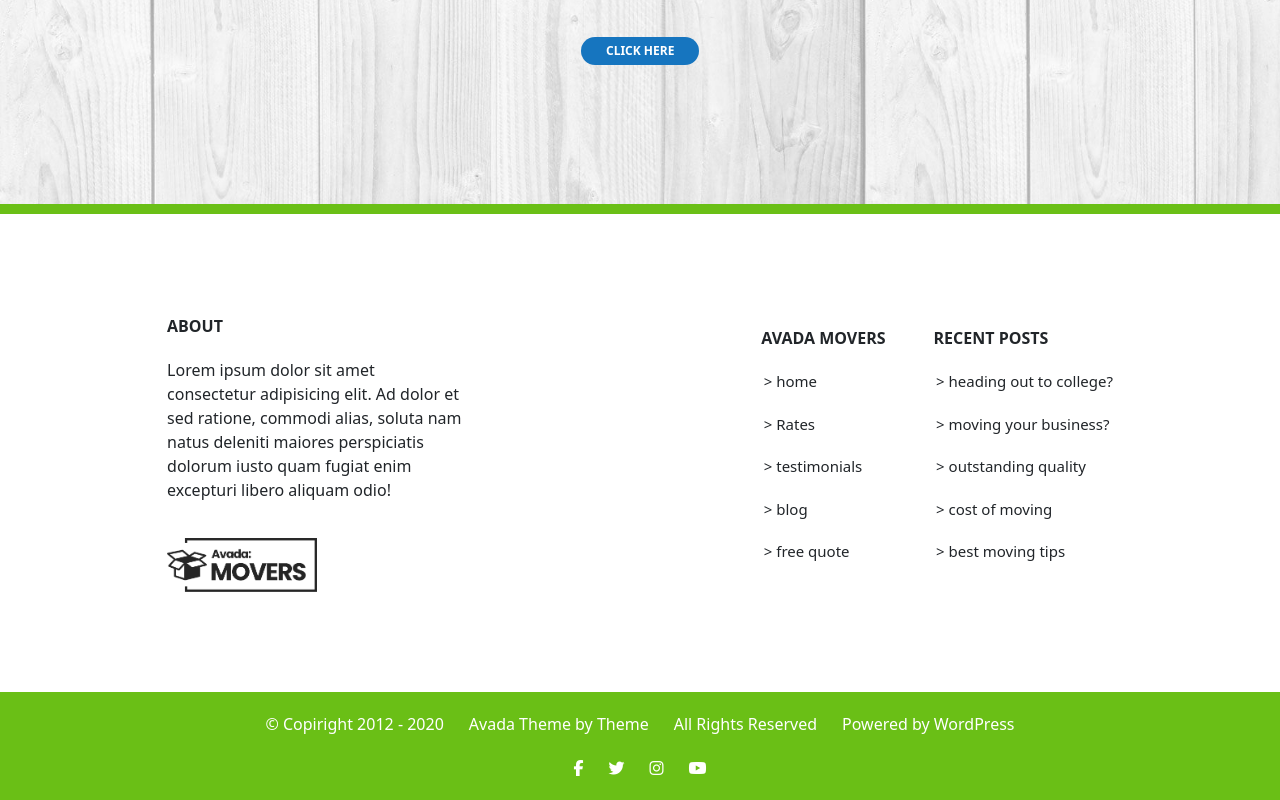
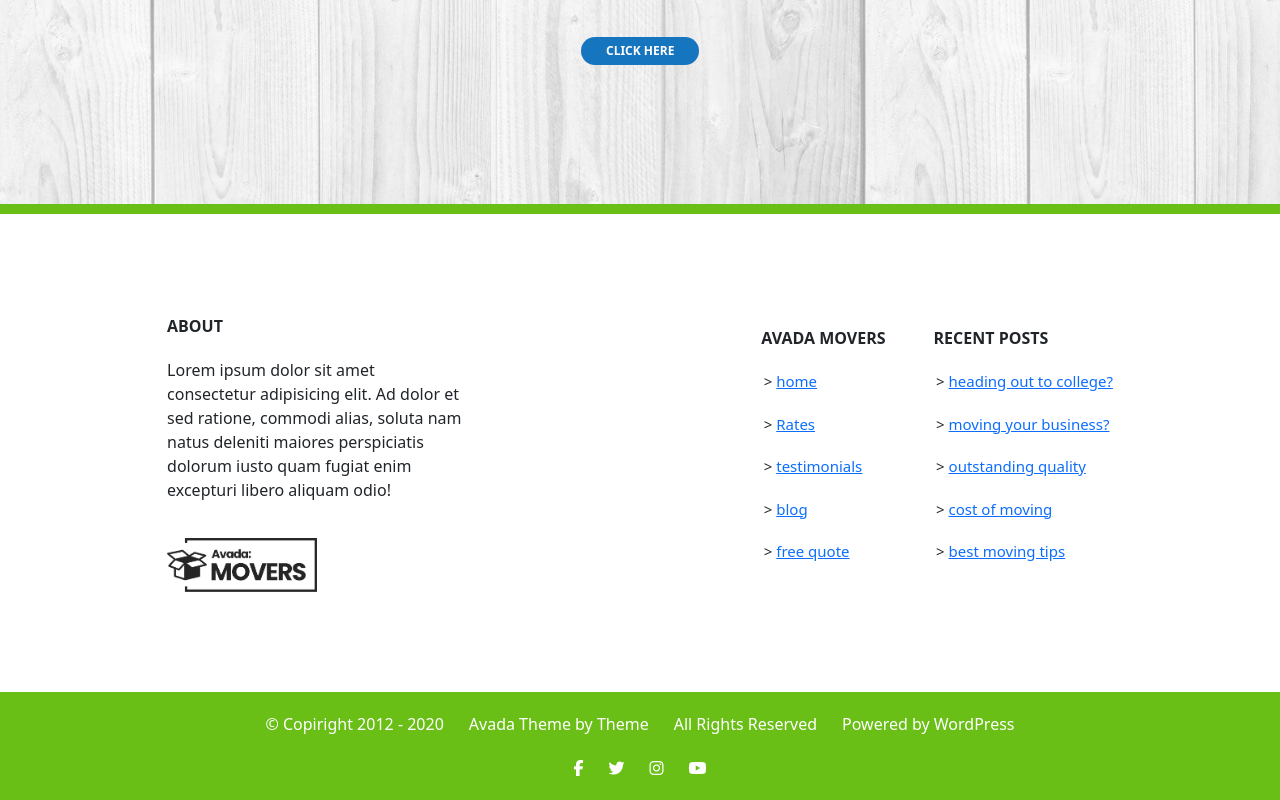
Before and after one commit to danilopiccinni/proj-html-vuejs, a Vue app: page / in a window 1280 px wide. Shown: the part 4049-4849 px from the top of the page. Built offline with nearby package versions, Linux system fonts and the light colour scheme.

Commit message:
modifica sui link 'a'

```diff
--- a/src/components/AppFooter.vue
+++ b/src/components/AppFooter.vue
@@ -49,7 +49,7 @@
                 <div v-for="column in columns" class="column">
                     <strong> {{ column.title }}</strong>
                     <ul>
-                        <li v-for="link in column.links">{{ link }}</li>
+                        <li v-for="link in column.links"><a :href="link">{{ link }}</a> </li>
                     </ul>
                 </div>
             </div>
```
